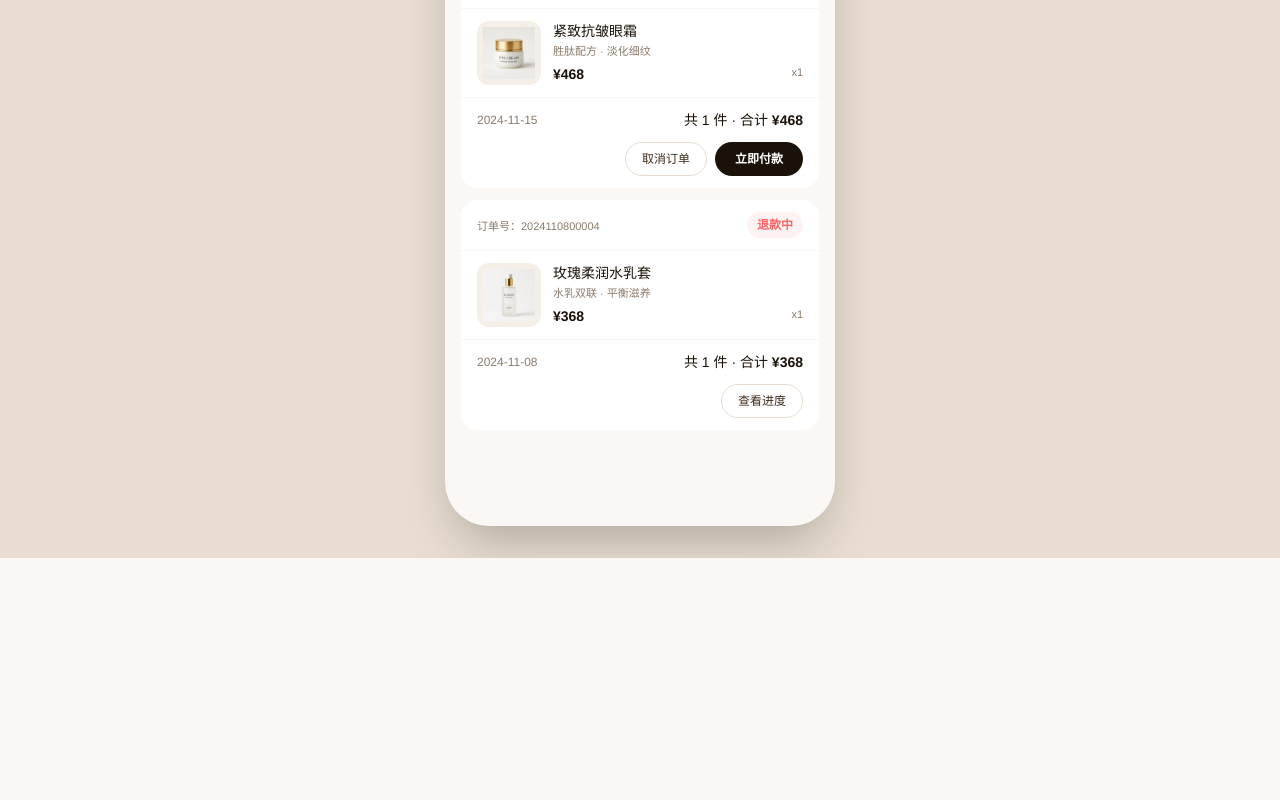
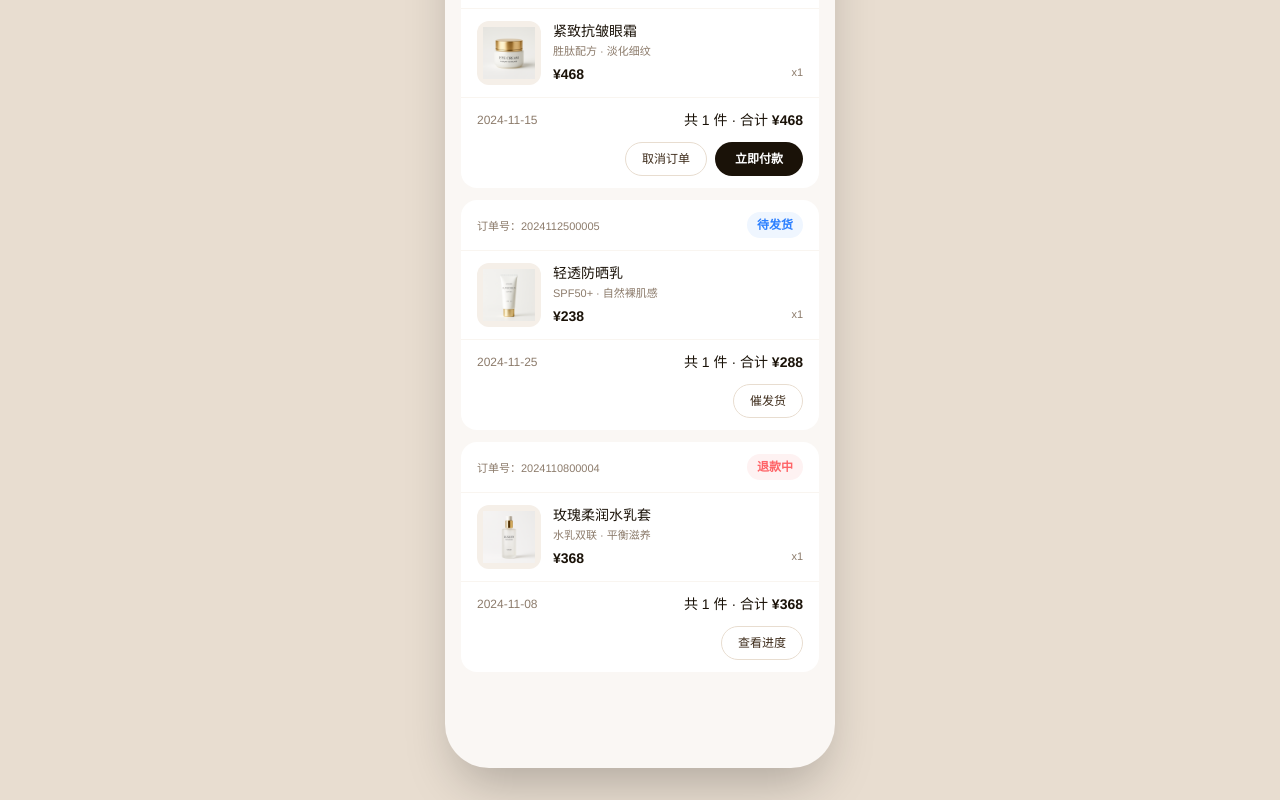
Before and after one commit to 315fang/cloud-mp-qianduan, a Next.js app: page /orders in a window 1280 px wide. Shown: the part 835-1635 px from the top of the page. Before the commit the page ends 1393 px from the top, so only its background shows below. Built offline with nearby package versions, Linux system fonts and the light colour scheme.

Commit message:
feat: add new mock order with paid status to orders page
Added a new mock order object with paid status and details for testing purposes.

Co-authored-by: 王飞 <192938845+315fang@users.noreply.github.com>

```diff
--- a/src/app/orders/page.tsx
+++ b/src/app/orders/page.tsx
@@ -49,6 +49,14 @@ const mockOrders = [
     date: "2024-11-15",
     items: [{ product: products[4], qty: 1 }],
     total: 468,
+    expressNo: "",
+  },
+  {
+    id: "2024112500005",
+    status: "paid" as const,
+    date: "2024-11-25",
+    items: [{ product: products[5], qty: 1 }],
+    total: 288,
     expressNo: "",
   },
   {
```
